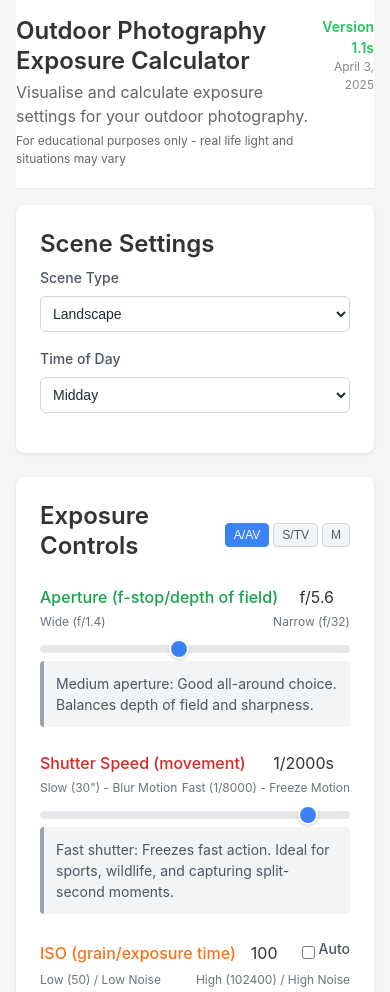
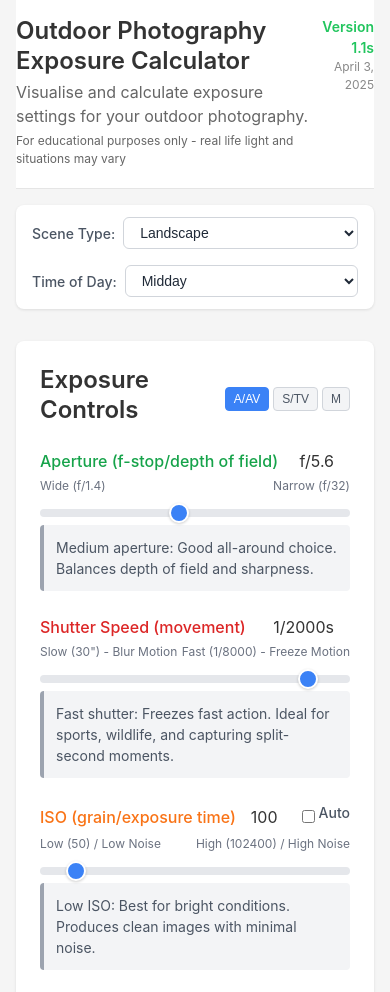
Before and after one commit to alanranger/exposure-calculator, a plain HTML site: page index.html in a window 390 px wide. Shown: the top 992 px of the page. Drawn offline with Linux system fonts and the light colour scheme.

Commit message:
Add files via upload

```diff
--- a/index.html
+++ b/index.html
@@ -23,12 +23,10 @@
       </header>
 
       <main class="grid-container">
-    <div class="left-column">
-        <div class="card">
-            <div class="card-content">
-                <h2>Scene Settings</h2>
-                <div class="form-group">
-                    <label for="scene-type">Scene Type</label>
+        <!-- Scene Settings Filter Bar -->
+        <div class="filter-bar">
+            <div class="filter-group">
+                <label for="scene-type">Scene Type:</label>
                 <select id="scene-type">
                     <option value="landscape" selected>Landscape</option>
                     <option value="cityscape">Cityscape</option>
@@ -38,8 +36,8 @@
                     <option value="sports">Sports</option>
                 </select>
             </div>
-                <div class="form-group">
-                    <label for="time-of-day">Time of Day</label>
+            <div class="filter-group">
+                <label for="time-of-day">Time of Day:</label>
                 <select id="time-of-day">
                     <option value="dawn">Dawn</option>
                     <option value="sunrise">Sunrise</option>
@@ -50,8 +48,8 @@
                 </select>
             </div>
         </div>
-        </div>
 
+        <div class="left-column">
             <div class="card">
                 <div class="card-content">
                     <div class="card-header">
--- a/styles.css
+++ b/styles.css
@@ -1,3 +1,39 @@
+/* Filter bar styles */
+.filter-bar {
+  display: flex;
+  flex-wrap: wrap;
+  gap: 1rem;
+  background-color: white;
+  padding: 0.75rem 1rem;
+  border-radius: 0.5rem;
+  box-shadow: 0 1px 3px rgba(0, 0, 0, 0.1);
+  margin-bottom: 1rem;
+  grid-column: 1 / -1;
+  align-items: center;
+}
+
+.filter-group {
+  display: flex;
+  align-items: center;
+  gap: 0.5rem;
+}
+
+.filter-group label {
+  font-size: 0.875rem;
+  font-weight: 500;
+  margin-bottom: 0;
+  white-space: nowrap;
+}
+
+.filter-group select {
+  min-width: 150px;
+  padding: 0.375rem 0.75rem;
+  border-radius: 0.375rem;
+  border: 1px solid #d1d5db;
+  background-color: white;
+  font-size: 0.875rem;
+}
+
 /* Grid layout for iframe optimization */
 .grid-container {
   display: grid;
@@ -25,6 +61,10 @@
     grid-template-columns: 1fr 1fr;
   }
 
+  .filter-bar {
+    grid-column: 1 / -1;
+  }
+
   .left-column {
     grid-column: 1;
   }
@@ -35,13 +75,27 @@
 
   .right-column {
     grid-column: 1 / span 2;
-    grid-row: 2;
+    grid-row: 3;
   }
 }
 
 @media (max-width: 768px) {
   .grid-container {
     grid-template-columns: 1fr;
+  }
+
+  .filter-bar {
+    grid-column: 1;
+    flex-direction: column;
+    align-items: flex-start;
+  }
+
+  .filter-group {
+    width: 100%;
+  }
+
+  .filter-group select {
+    flex-grow: 1;
   }
 
   .left-column,
@@ -51,15 +105,15 @@
   }
 
   .left-column {
-    grid-row: 1;
+    grid-row: 2;
   }
 
   .center-column {
-    grid-row: 2;
+    grid-row: 3;
   }
 
   .right-column {
-    grid-row: 3;
+    grid-row: 4;
   }
 }
 
@@ -145,21 +199,6 @@ header {
   font-size: 0.75rem;
   color: #888;
 }
-
-/* Grid layout */
-/*.grid {
-  display: grid;
-  grid-template-columns: 1fr 2fr;
-  gap: 1.5rem;
-  margin-top: 2rem;
-  margin-bottom: 2rem;
-}
-
-@media (max-width: 768px) {
-  .grid {
-    grid-template-columns: 1fr;
-  }
-}*/
 
 /* Cards */
 .card {
```
Lines whose indentation alone changed are shown as unchanged.
